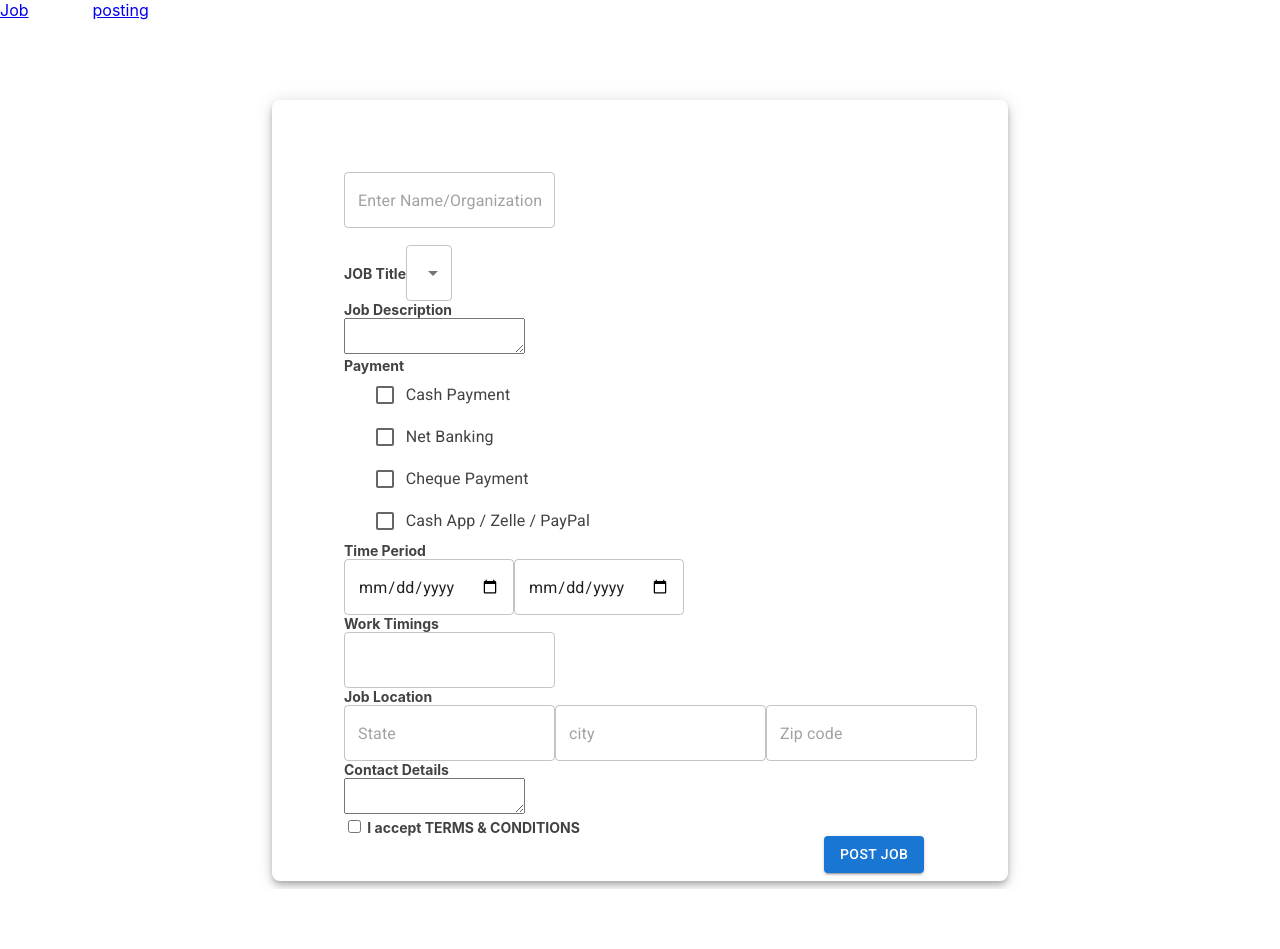
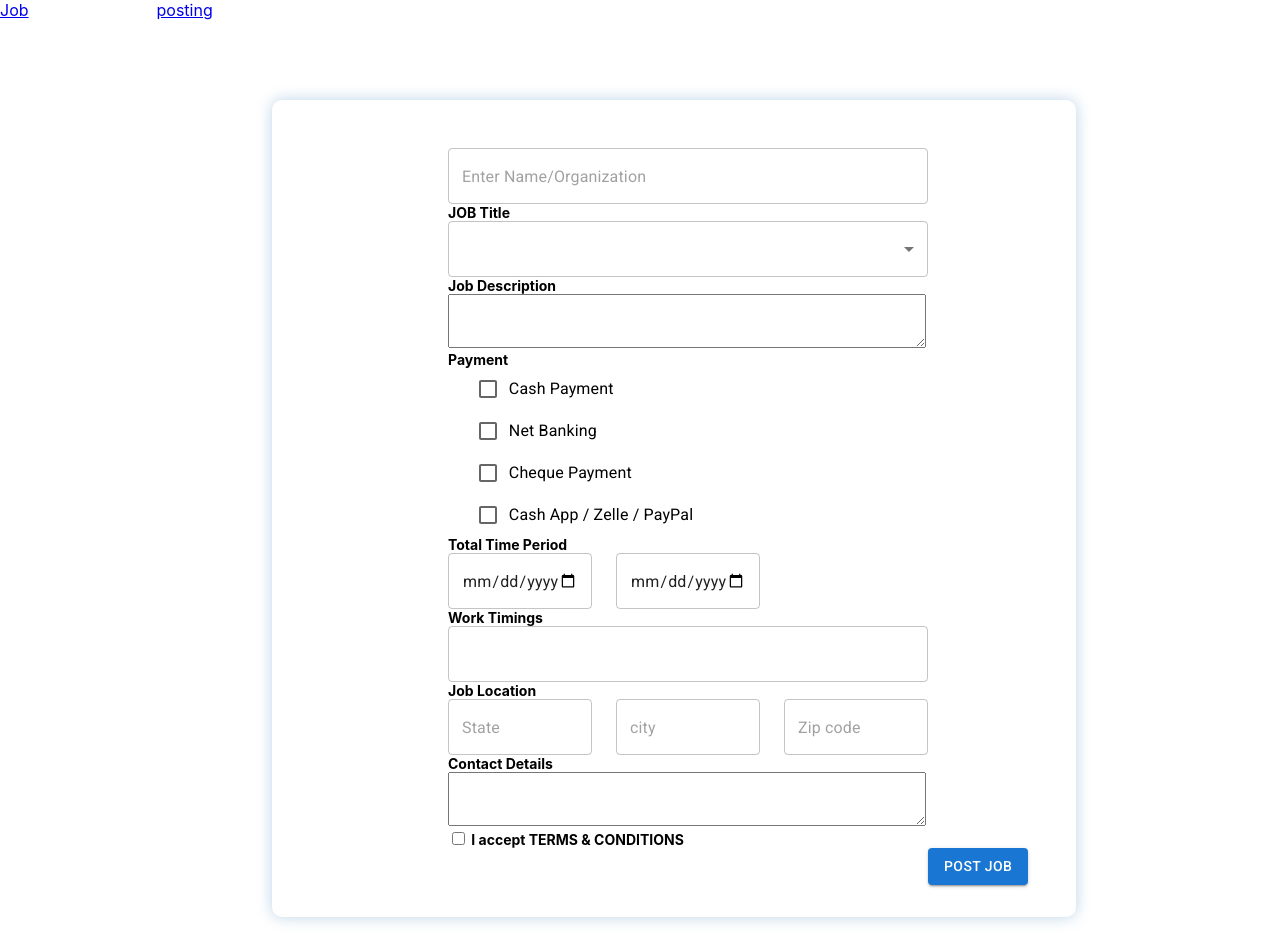
Before and after one commit to Intellisavvy/teens_portal_react_app, a React (Create React App) app: page / in a window 1280 px wide. Before the commit the page ends 889 px from the top, so only its background shows below. Built offline with nearby package versions, Linux system fonts and the light colour scheme.

Commit message:
removed unwanted libraries

```diff
--- a/package.json
+++ b/package.json
@@ -1,5 +1,5 @@
 {
-  "name": "jobpost",
+  "name": "teens-portal-react",
   "version": "0.1.0",
   "private": true,
   "dependencies": {
@@ -7,13 +7,12 @@
     "@emotion/styled": "^11.8.1",
     "@mui/icons-material": "^5.8.0",
     "@mui/material": "^5.7.0",
-    "@tailwindcss/forms": "^0.5.1",
     "@testing-library/jest-dom": "^5.16.4",
     "@testing-library/react": "^13.2.0",
     "@testing-library/user-event": "^13.5.0",
+    "axios": "^0.27.2",
     "react": "^18.1.0",
     "react-dom": "^18.1.0",
-    "react-hook-form": "^7.31.1",
     "react-router-dom": "^5.2.0",
     "react-scripts": "5.0.1",
     "web-vitals": "^2.1.4"
--- /dev/null
+++ b/src/Vendor/App.css
@@ -0,0 +1,53 @@
+.side
+{
+  margin-left: 8rem;
+
+}
+.button{
+  margin-left: 30rem;
+  margin-right: 3rem;
+ margin-bottom: 2rem;
+}
+.sall
+{
+  margin-top: 3rem;
+  margin-left: 3rem;
+}
+.sall1
+{
+  margin-left: 3rem;
+}
+
+.well {
+
+  /* -webkit-box-shadow: 0 0 10px #2370b5;
+  -moz-box-shadow: 0 0 10px #2370b5; */
+  box-shadow: 0 0 15px #2270b44d;
+  border-radius: 10px;
+  font-size:0.875rem;
+  font-weight:700 ;
+  margin-left:17rem ;
+  margin-top: 5rem;
+  margin-bottom: 2rem;
+}
+.size
+{
+  width: 29.5rem;
+  height: 3rem;
+}
+.size1{
+  width: 30rem;
+}
+.slow{
+  margin-left: 2rem;
+}
+.long{
+  display:flex;
+}
+.flow
+{
+  width: 9rem;
+}
+.flip{
+  margin-left: 1.5rem;
+}
--- a/src/job post/appliedposts.js
+++ b/src/Vendor/appliedposts.js
@@ -15,7 +15,9 @@ const Item = styled(Paper)(({ theme }) => ({
     color: theme.palette.text.secondary,
   }));
 
+
 function Applied(){
+  // const{data}=this.props.location;
     return(
         <div>
             <Box sx={{ flexGrow: 1 }}>
@@ -70,9 +72,8 @@ function Applied(){
         </Grid>
       </Grid>
     </Box>
+
         </div>
     )
 }
 export default Applied;
-
-///////////////
--- a/src/job post/App.css
+++ /dev/null
@@ -1,14 +0,0 @@
-.side
-{
-  margin-left: 4rem;
-}
-.button{
-  margin-left: 30rem;
-}
-.sall
-{
-  margin-top: 4rem;
-}
-.side{
-  margin-left: 4rem;
-}
```
Also changed, not shown: src/App.js (+6 -9 lines), src/Vendor/Jobpost.js, src/Vendor/test.js (renamed from src/job post/test.js), 1 other file (tests, documents, lock files or other folders).
